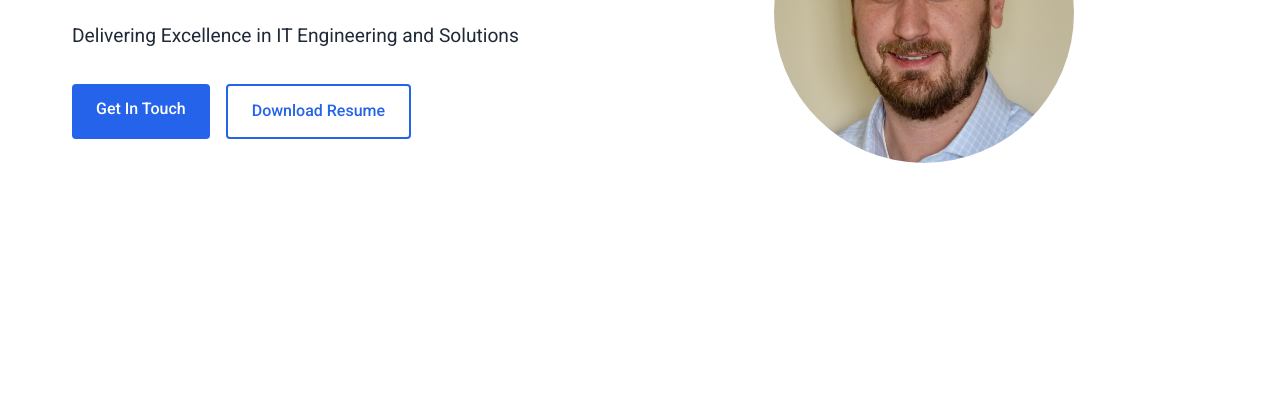
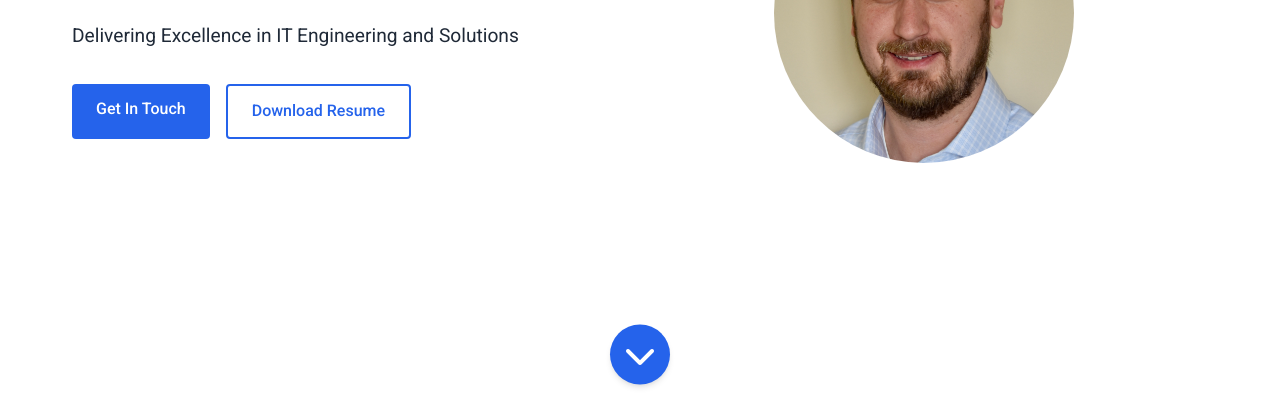
Before and after one commit to tbeller/tb-info, a plain HTML site: page src/web/index.html in a window 1280 px wide. Shown: the part 407-800 px from the top of the page. Drawn offline with Linux system fonts and the light colour scheme; no server answers.

Commit message:
Add scroll indicator

```diff
--- a/src/web/index.html
+++ b/src/web/index.html
@@ -55,6 +55,9 @@
                         <img src="assets/images/portrait.jpg" alt="Portrait of Tom Beller" class="profile-image">
                     </div>
                 </div>
+            </div>
+            <div class="scroll-indicator">
+                <i class="fas fa-chevron-down"></i>
             </div>
         </section>
 
--- a/src/web/script.js
+++ b/src/web/script.js
@@ -101,4 +101,25 @@ document.addEventListener('DOMContentLoaded', () => {
             document.body.removeChild(link);
         });
     }
+
+    // Hide scroll indicator on scroll and enable smooth scroll on click
+    const scrollIndicator = document.querySelector('.scroll-indicator');
+    if (scrollIndicator) {
+        window.addEventListener('scroll', () => {
+            if (window.scrollY > 50) {
+                scrollIndicator.classList.add('hidden');
+            } else {
+                scrollIndicator.classList.remove('hidden');
+            }
+        });
+        scrollIndicator.addEventListener('click', () => {
+            const nextSection = document.querySelector('#about');
+            if (nextSection) {
+                window.scrollTo({
+                    top: nextSection.offsetTop - 70, // Adjust for header height
+                    behavior: 'smooth'
+                });
+            }
+        });
+    }
 });
--- a/src/web/styles.css
+++ b/src/web/styles.css
@@ -290,6 +290,45 @@ nav {
 .cta-buttons {
     display: flex;
     gap: 1rem;
+}
+
+.scroll-indicator {
+    position: absolute;
+    bottom: 20px;
+    left: 50%;
+    transform: translateX(-50%);
+    width: 60px;
+    height: 60px;
+    background-color: var(--primary-color);
+    border-radius: 50%;
+    display: flex;
+    justify-content: center;
+    align-items: center;
+    font-size: 2rem;
+    color: white;
+    animation: bounce 1.5s infinite;
+    cursor: pointer;
+    z-index: 10;
+    box-shadow: var(--box-shadow);
+    transition: opacity 0.5s ease;
+}
+
+.scroll-indicator i {
+    transition: opacity 0.3s ease;
+}
+
+.scroll-indicator.hidden {
+    opacity: 0;
+    pointer-events: none;
+}
+
+@keyframes bounce {
+    0%, 100% {
+        transform: translate(-50%, 0);
+    }
+    50% {
+        transform: translate(-50%, -10px);
+    }
 }
 
 /* ==============================================
```
